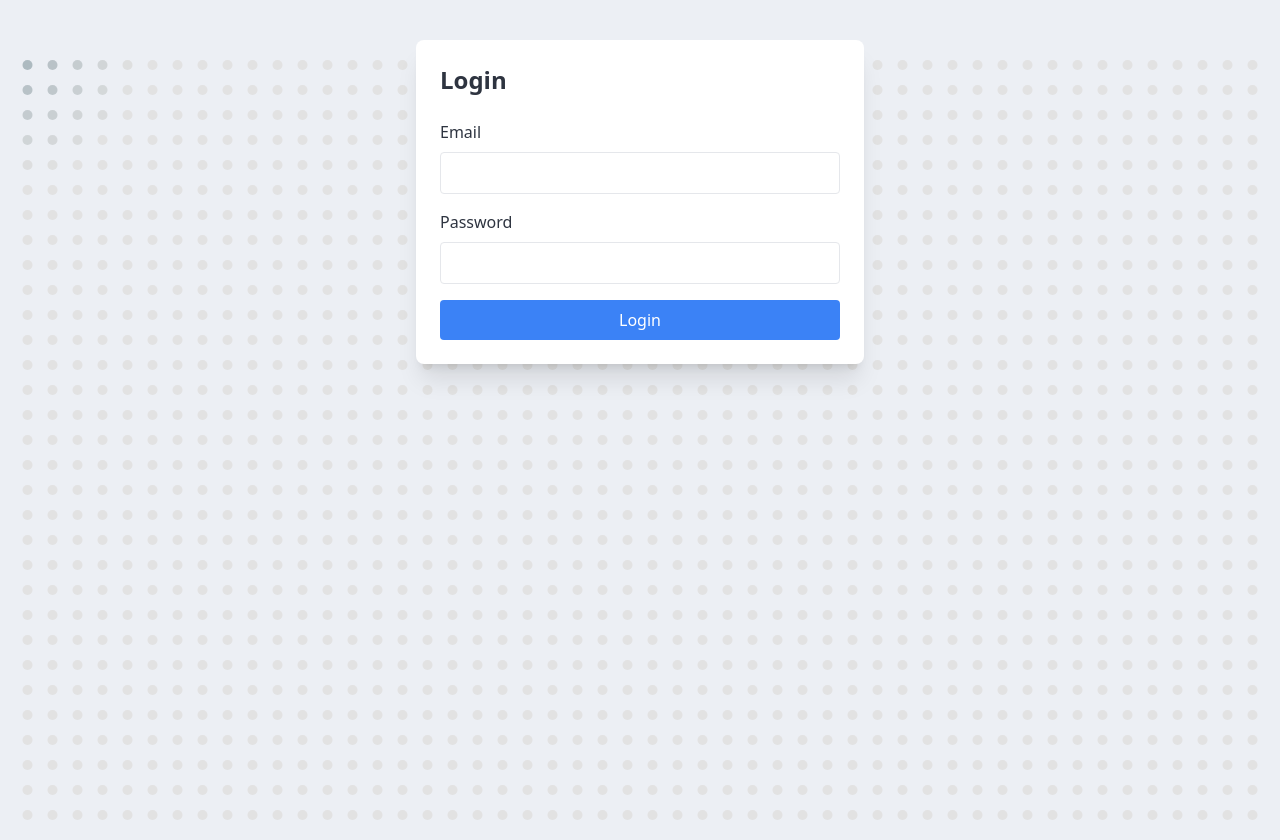
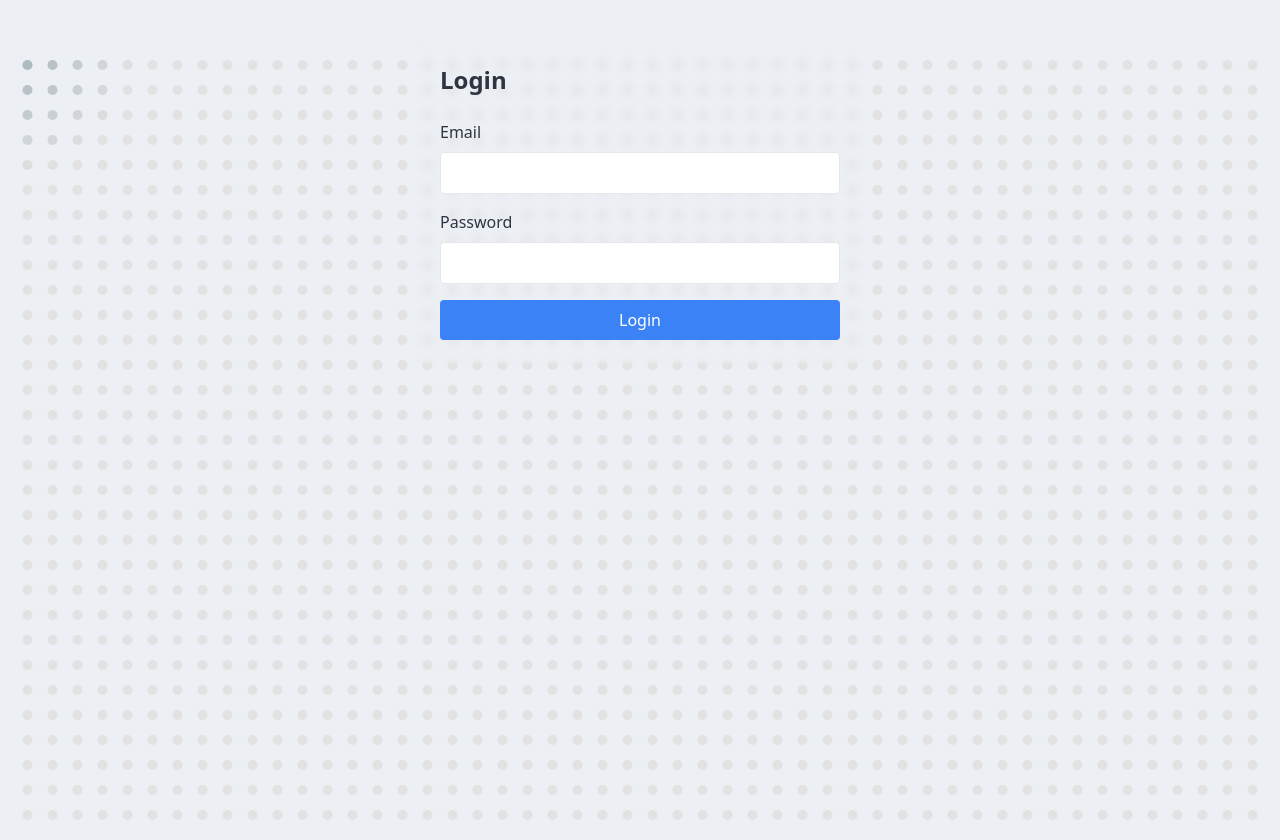
Before and after one commit to dgk1503/TaskBoard--0.0, a React (Vite) app in the folder frontend/: page /login in a window 1280 px wide. Built offline with nearby package versions, Linux system fonts and the light colour scheme.

Commit message:
Login Sys Testing

```diff
--- a/frontend/src/components/Login.jsx
+++ b/frontend/src/components/Login.jsx
@@ -30,7 +30,7 @@ const Login = () => {
   };
 
   return (
-    <div className="max-w-md mx-auto mt-10 p-6 bg-white rounded-lg shadow-xl">
+    <div className="max-w-md mx-auto mt-10 p-6 backdrop-blur-sm rounded-lg ">
       <h2 className="text-2xl font-bold mb-6">Login</h2>
       <form onSubmit={handleSubmit}>
         <div className="mb-4">
--- a/frontend/src/lib/axios.js
+++ b/frontend/src/lib/axios.js
@@ -2,7 +2,7 @@ import axios from "axios";
 
 // in production, there's no localhost so we have to make this dynamic
 const BASE_URL =
-  import.meta.env.MODE === "development" ? "http://localhost:5001/api" : "/api";
+  import.meta.env.MODE === "development" ? "http://localhost:3000/api" : "/api";
 
 const api = axios.create({
   baseURL: BASE_URL,
--- a/frontend/src/pages/HomePage.jsx
+++ b/frontend/src/pages/HomePage.jsx
@@ -20,7 +20,7 @@ const HomePage = () => {
         setRateLimit(false);
       } catch (err) {
         console.log("Error", err);
-        if (err.response.status === 429) {
+        if (err.response && err.response.status === 429) {
           setRateLimit(true);
         } else {
           toast.error("Failed to load Tasks");
```
Also changed, not shown: 1 other file (tests, documents, lock files or other folders).
